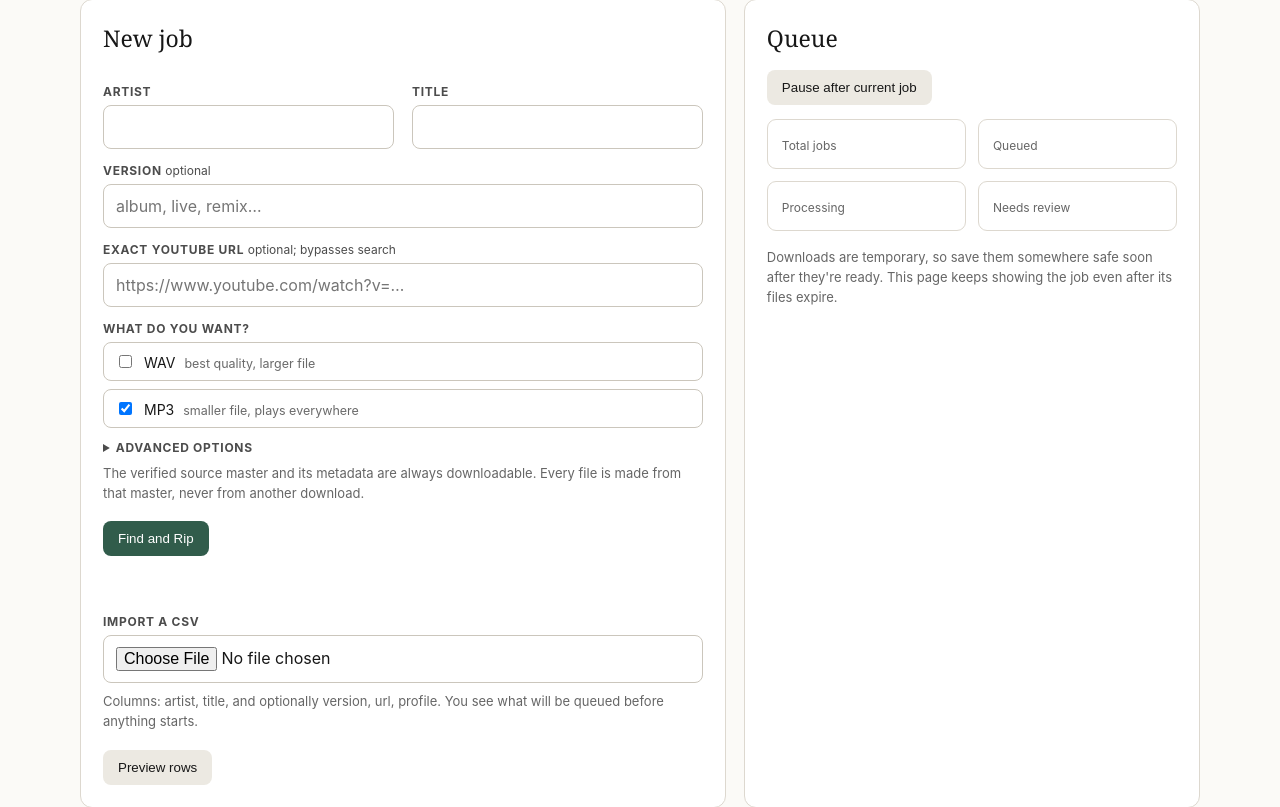
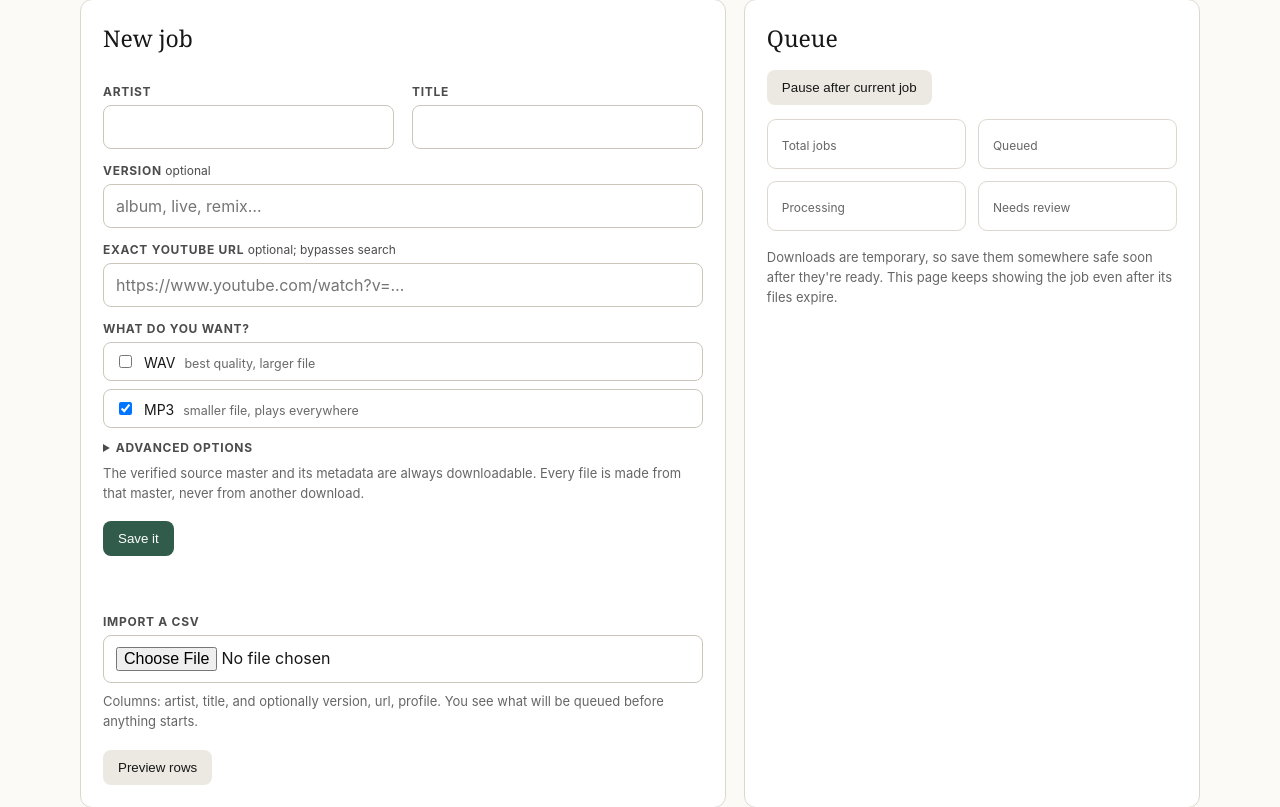
Before and after one commit to danielwipert/audio.archive, a FastAPI app: template src/audio_archive/cloud/web/templates/dashboard.html in a window 1280 px wide. Shown: the part 264-1071 px from the top of the page. Run offline with FastAPI, Linux system fonts and the light colour scheme; the template is opened without the code that fills it, so the values that code supplies are empty.

Commit message:
Rename the cloud submit button from "Find and Rip" to "Save it"
"Rip" is audio-engineering slang that means nothing to a first-time
user. "Save it" matches the plain-language heading from the last PR
("Save music from YouTube.") and says exactly what the button does.

The local Windows app's own "Find and Rip" button is untouched - that
tool is Dan's own operator interface, not the friend-facing surface
this review is about.

Co-Authored-By: Claude Opus 5 <noreply@anthropic.com>
Claude-Session: https://claude.ai/code/session_0173WSsZwAxQNqUR67AibVYN

```diff
--- a/src/audio_archive/cloud/web/templates/dashboard.html
+++ b/src/audio_archive/cloud/web/templates/dashboard.html
@@ -32,7 +32,7 @@
         </div>
       </details>
       <p class="meta" style="margin-top:8px">The verified source master and its metadata are always downloadable. Every file is made from that master, never from another download.</p>
-      <div class="actions"><button type="submit">Find and Rip</button></div>
+      <div class="actions"><button type="submit">Save it</button></div>
     </form>
     <form method="post" action="/csv/preview" enctype="multipart/form-data" style="margin-top:26px;border-top:1px solid var(--rule);padding-top:18px">
       <input type="hidden" name="csrf_token" value="{{ csrf_token }}">
```
